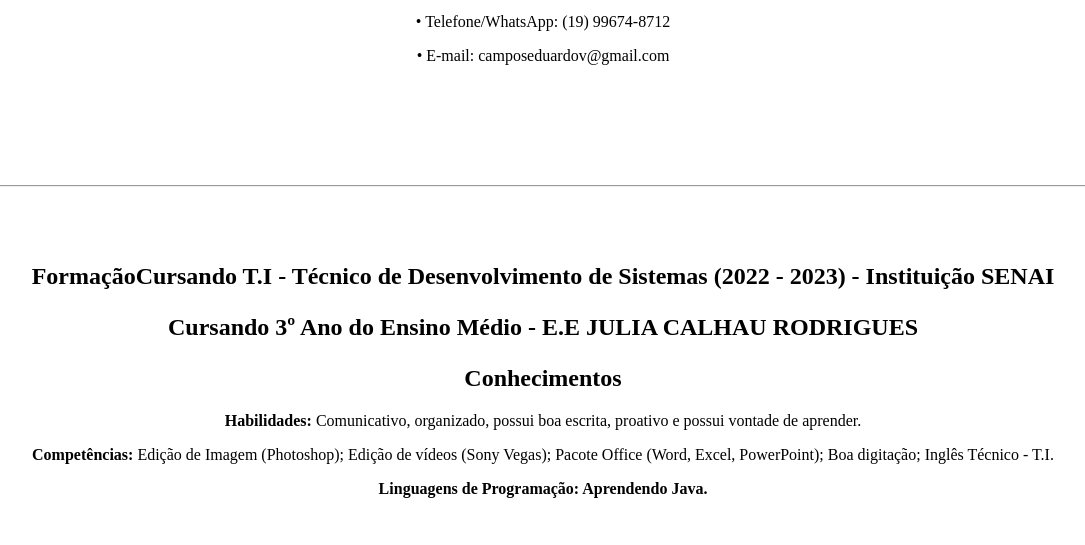
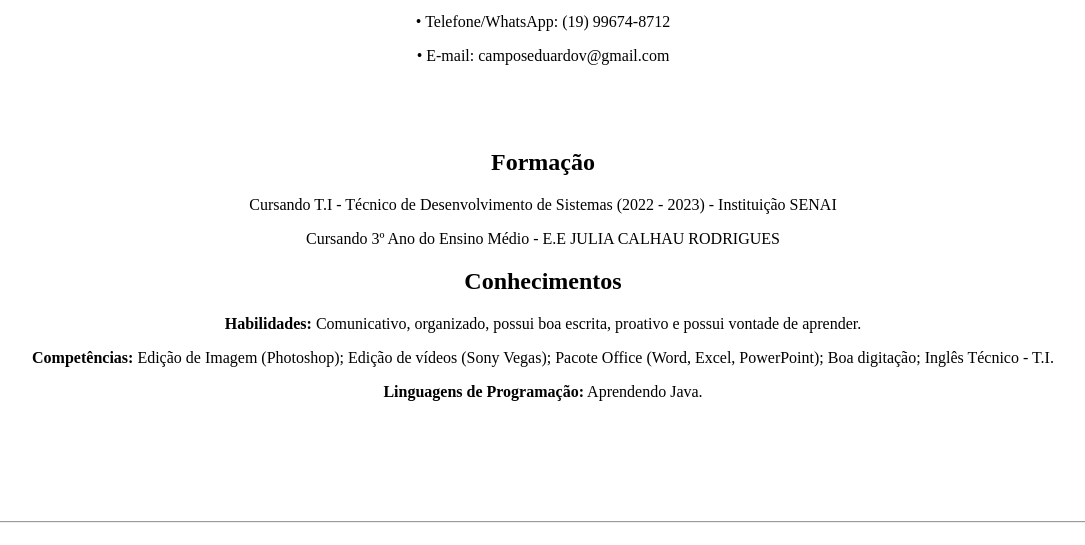
Before and after one commit to cmpseduardo/HTML, a plain HTML site: page a/Curriculo/Curriculo.html in a window 1280 px wide. Shown: the part 407-952 px from the top of the page, without its empty margins (97-1182 px from the left). Drawn offline with Linux system fonts and the light colour scheme.

Commit message:
Curriculo

```diff
--- a/a/Curriculo/Curriculo.html
+++ b/a/Curriculo/Curriculo.html
@@ -20,12 +20,10 @@
 	</center>
 
 	</br>
-	</br>
-	<hr />
-	</br>
 	<div align = "center">
 
-		<h2>Formação</strong>Cursando T.I - Técnico de Desenvolvimento de Sistemas (2022 - 2023) - Instituição SENAI<h2>
+		<h2>Formação</h2></strong>
+		<p>Cursando T.I - Técnico de Desenvolvimento de Sistemas (2022 - 2023) - Instituição SENAI
 
 		<p>Cursando 3º Ano do Ensino Médio - E.E JULIA CALHAU RODRIGUES
 
@@ -35,7 +33,7 @@
 
 		<p><strong>Competências: </strong>Edição de Imagem (Photoshop); Edição de vídeos (Sony Vegas); Pacote Office (Word, Excel, PowerPoint); Boa digitação; Inglês Técnico - T.I.
 
-		<p><strong>Linguagens de Programação: Aprendendo Java.
+		<p><strong>Linguagens de Programação:</strong> Aprendendo Java.
 		</div>
 	</br>
 	</br>
@@ -43,4 +41,6 @@
 	<br>
 	<div align = "center">
 		<img class = "linktree" src="img\linktree.png">
+
+		</br>
 	</div>
```
